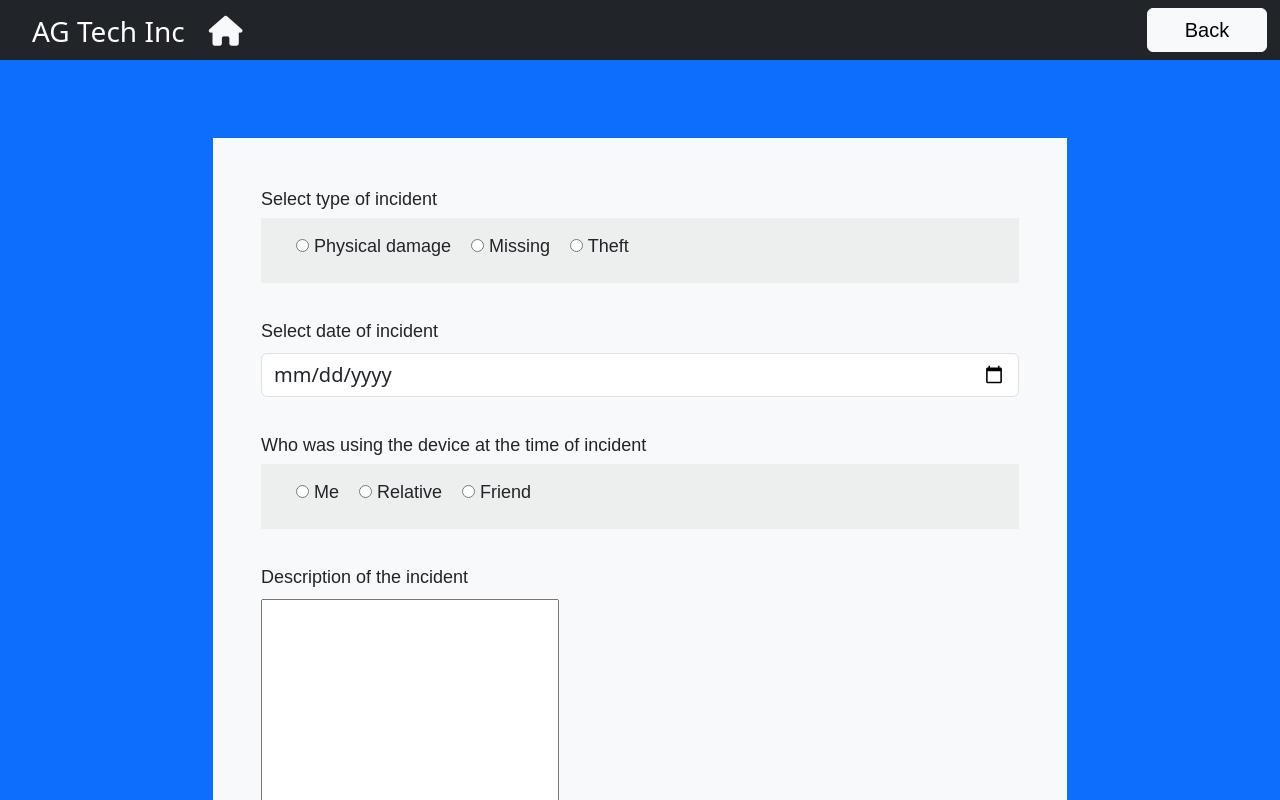
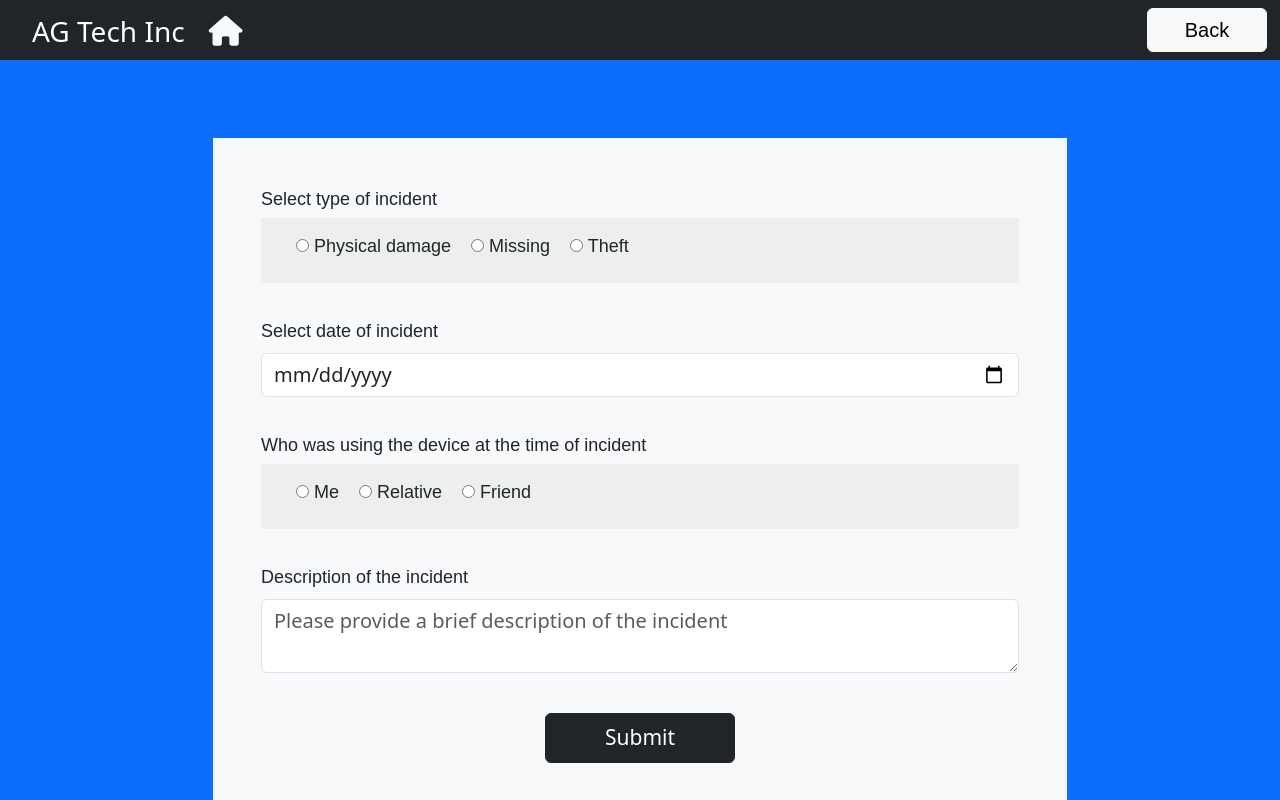
Before and after one commit to angel1715/reactInsuranceApp, a React (Vite) app: page /file-claim in a window 1280 px wide. Shown: the top 800 px of the page. Built offline with nearby package versions, Linux system fonts and the light colour scheme.

Commit message:
updated the dimensions of the text area

```diff
--- a/src/index.css
+++ b/src/index.css
@@ -71,8 +71,6 @@ img{
 
 .description-container{
 
-    width: 40%;
-    min-height: 150px;
 
 }
 
--- a/src/insurance/fileClaim.jsx
+++ b/src/insurance/fileClaim.jsx
@@ -183,7 +183,7 @@ function FileClaim() {
                 Description of the incident
               </label>
               <br></br>
-              <textarea cols={30} rows={15}></textarea>
+              <textarea placeholder="Please provide a brief description of the incident" className="form-control fs-5"></textarea>
             </div>
 
             <div className="container text-center">
```
